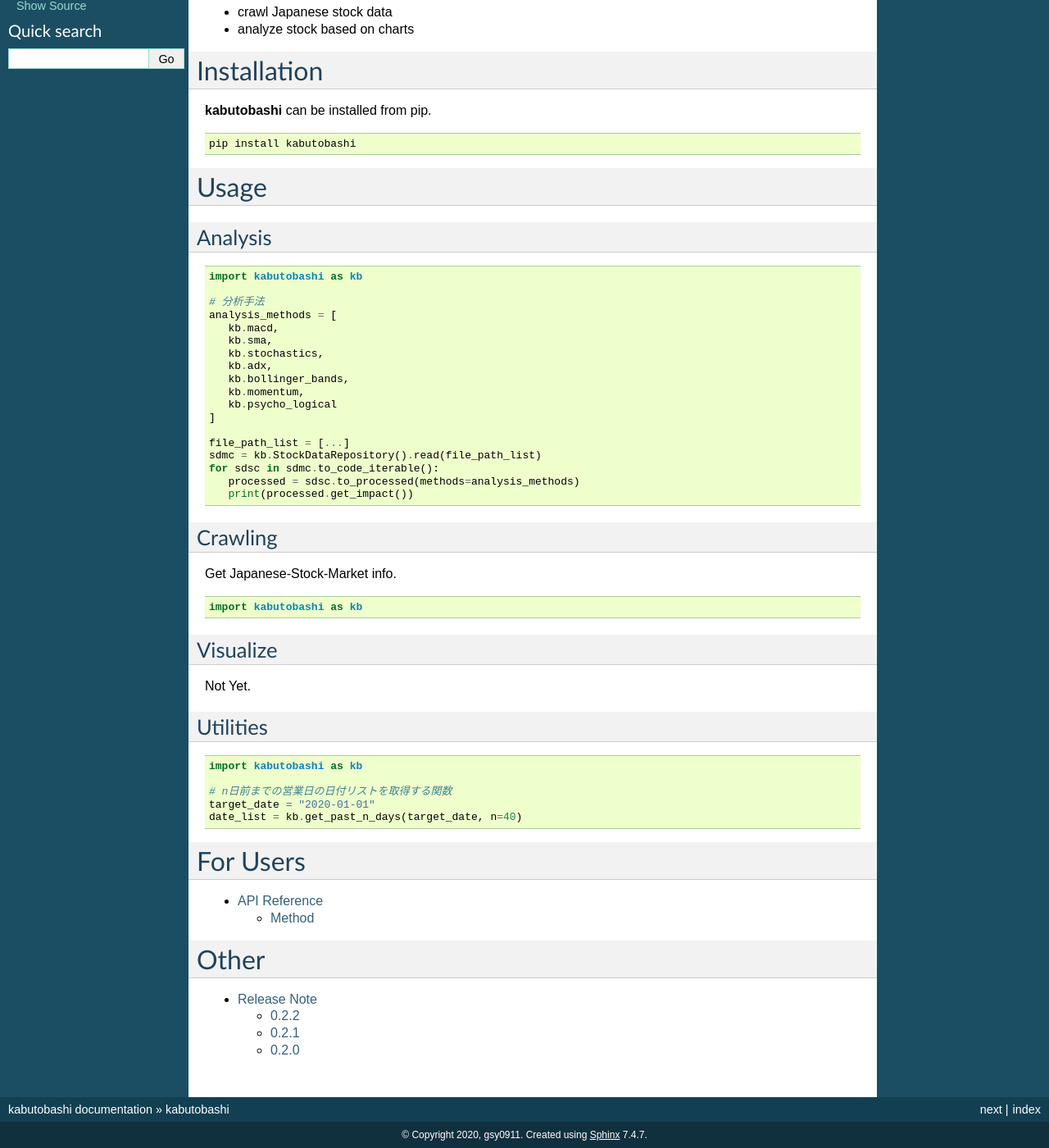
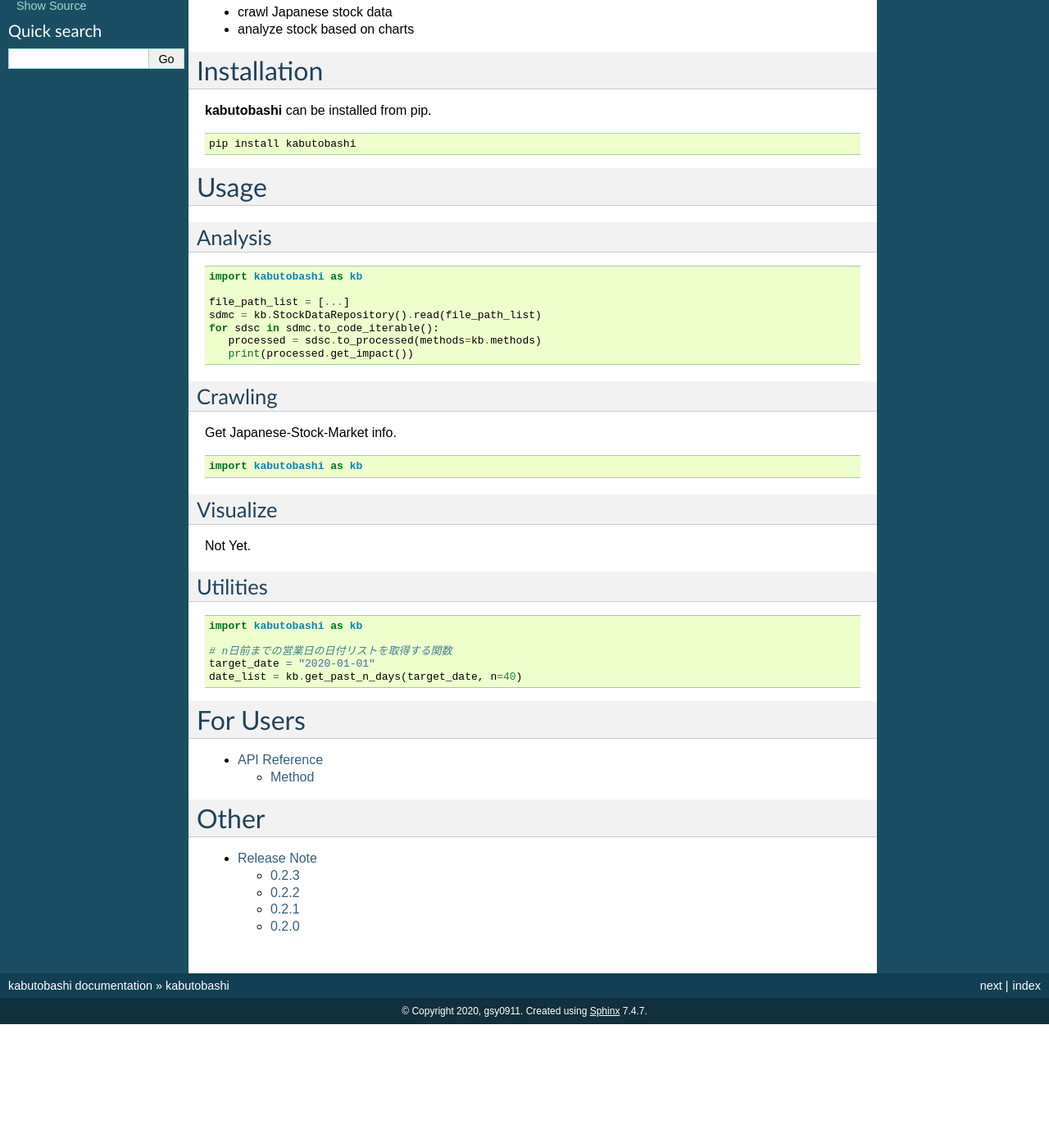
Before and after one commit to gsy0911/kabutobashi, a Sphinx documentation site: the page built from docs/index.rst, in a window 1280 px wide and 1400 px high, scrolled down 316 px. Shown: the whole window at 82% size. Built offline with Sphinx 7.4.7, drawn with Linux system fonts in a browser that asks for light colours; after the commit the page ends 1565 px from its top, so only the background shows below that.

Commit message:
#65 update docs

```diff
--- a/docs/index.rst
+++ b/docs/index.rst
@@ -58,21 +58,10 @@
 
    import kabutobashi as kb
 
-   # 分析手法
-   analysis_methods = [
-      kb.macd,
-      kb.sma,
-      kb.stochastics,
-      kb.adx,
-      kb.bollinger_bands,
-      kb.momentum,
-      kb.psycho_logical
-   ]
-
    file_path_list = [...]
    sdmc = kb.StockDataRepository().read(file_path_list)
    for sdsc in sdmc.to_code_iterable():
-      processed = sdsc.to_processed(methods=analysis_methods)
+      processed = sdsc.to_processed(methods=kb.methods)
       print(processed.get_impact())
 
 
```
Also changed, not shown: README.md (+1 -12 lines), docs/sources/release.md (+6 -0 lines).
